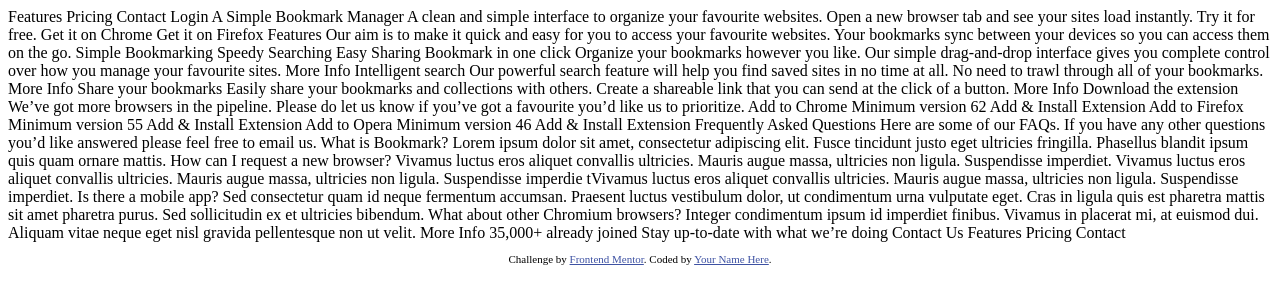
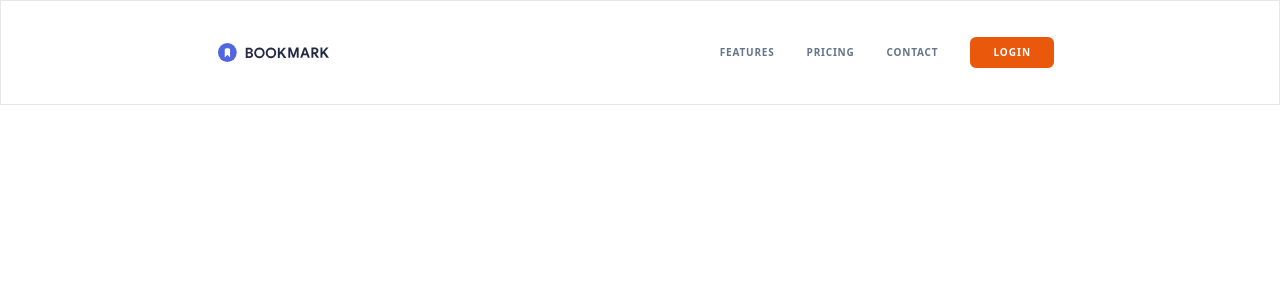
Before and after one commit to Ak-ko/WDF_Batch_1_GP_Project_T2, a website: page index.html in a window 1280 px wide. Drawn offline with Linux system fonts and the light colour scheme.

Commit message:
Navigation: responsive in both sm and lg

```diff
--- a/index.html
+++ b/index.html
@@ -1,134 +1,140 @@
 <!DOCTYPE html>
 <html lang="en">
   <head>
-  <meta charset="UTF-8">
-  <meta name="viewport" content="width=device-width, initial-scale=1.0"> <!-- displays site properly based on user's device -->
+    <meta charset="UTF-8" />
+    <meta name="viewport" content="width=device-width, initial-scale=1.0" />
+    <!-- displays site properly based on user's device -->
 
-  <link rel="icon" type="image/png" sizes="32x32" href="./images/favicon-32x32.png">
+    <link
+      rel="icon"
+      type="image/png"
+      sizes="32x32"
+      href="./images/favicon-32x32.png" />
 
-  <title>Frontend Mentor | Bookmark landing page</title>
+    <title>TEAM_2 | Bookmark landing page</title>
+
+    <!-- output css using tailwind cli-->
+    <link rel="stylesheet" href="./dist/output.css" />
 
     <!-- Feel free to remove these styles or customise in your own stylesheet 👍 -->
     <style>
-    .attribution { font-size: 11px; text-align: center; }
-    .attribution a { color: hsl(228, 45%, 44%); }
+      .attribution {
+        font-size: 11px;
+        text-align: center;
+      }
+      .attribution a {
+        color: hsl(228, 45%, 44%);
+      }
     </style>
   </head>
   <body>
+    <!-- Navigation bar -->
+    <div>
+      <nav
+        class="flex justify-between lg:justify-around items-center px-5 lg:ps-10 lg:pr-12 py-9 border">
+        <!-- logo -->
+        <div>
+          <img
+            src="./images/logo-bookmark.svg"
+            alt="logo_bookmark"
+            class="w-full lg:w-[75%]" />
+        </div>
 
-  Features
-  Pricing
-  Contact
-  Login
+        <!-- nav_links -->
+        <div
+          class="hidden lg:flex justify-around items-center gap-8 font-bold text-[10px] tracking-[0.8px]">
+          <div>
+            <a href="#" class="text-slate-500 hover:text-orange-400"
+              >FEATURES</a
+            >
+          </div>
 
-  A Simple Bookmark Manager
+          <div>
+            <a href="#" class="text-slate-500 hover:text-orange-400">PRICING</a>
+          </div>
 
-  A clean and simple interface to organize your favourite websites. Open a new
-  browser tab and see your sites load instantly. Try it for free.
+          <div>
+            <a href="#" class="text-slate-500 hover:text-orange-400">CONTACT</a>
+          </div>
 
-  Get it on Chrome
-  Get it on Firefox
+          <div>
+            <button
+              class="tracking-[1px] text-white bg-orange-600 border-2 border-orange-600 hover:bg-transparent hover:text-slate-500 px-[21px] py-[6px] rounded-md">
+              LOGIN
+            </button>
+          </div>
+        </div>
 
-  Features
+        <div class="lg:hidden">
+          <img src="./images/icon-hamburger.svg" alt="manu_icon" />
+        </div>
 
-  Our aim is to make it quick and easy for you to access your favourite websites.
-  Your bookmarks sync between your devices so you can access them on the go.
+        <!-- nav_menu -->
+      </nav>
+    </div>
 
-  Simple Bookmarking
-  Speedy Searching
-  Easy Sharing
-
-  Bookmark in one click
-
-  Organize your bookmarks however you like. Our simple drag-and-drop interface
-  gives you complete control over how you manage your favourite sites.
-
-  More Info
-
-  Intelligent search
-
-  Our powerful search feature will help you find saved sites in no time at all.
-  No need to trawl through all of your bookmarks.
-
-  More Info
-
-  Share your bookmarks
-
-  Easily share your bookmarks and collections with others. Create a shareable
-  link that you can send at the click of a button.
-
-  More Info
-
-  Download the extension
-
-  We’ve got more browsers in the pipeline. Please do let us know if you’ve
-  got a favourite you’d like us to prioritize.
-
-  Add to Chrome
-  Minimum version 62
-  Add & Install Extension
-
-  Add to Firefox
-  Minimum version 55
-  Add & Install Extension
-
-  Add to Opera
-  Minimum version 46
-  Add & Install Extension
-
-  Frequently Asked Questions
-
-  Here are some of our FAQs. If you have any other questions you’d like
-  answered please feel free to email us.
+    <!-- Features Pricing Contact Login A Simple Bookmark Manager A clean and simple
+    interface to organize your favourite websites. Open a new browser tab and
+    see your sites load instantly. Try it for free. Get it on Chrome Get it on
+    Firefox Features Our aim is to make it quick and easy for you to access your
+    favourite websites. Your bookmarks sync between your devices so you can
+    access them on the go. Simple Bookmarking Speedy Searching Easy Sharing
+    Bookmark in one click Organize your bookmarks however you like. Our simple
+    drag-and-drop interface gives you complete control over how you manage your
+    favourite sites. More Info Intelligent search Our powerful search feature
+    will help you find saved sites in no time at all. No need to trawl through
+    all of your bookmarks. More Info Share your bookmarks Easily share your
+    bookmarks and collections with others. Create a shareable link that you can
+    send at the click of a button. More Info Download the extension We’ve got
+    more browsers in the pipeline. Please do let us know if you’ve got a
+    favourite you’d like us to prioritize. Add to Chrome Minimum version 62 Add
+    & Install Extension Add to Firefox Minimum version 55 Add & Install
+    Extension Add to Opera Minimum version 46 Add & Install Extension Frequently
+    Asked Questions Here are some of our FAQs. If you have any other questions
+    you’d like answered please feel free to email us. -->
 
     <!-- Question 1 -->
-  What is Bookmark?
+    <!-- What is Bookmark? -->
 
     <!-- Answer 1 -->
-  Lorem ipsum dolor sit amet, consectetur adipiscing elit. Fusce tincidunt
-  justo eget ultricies fringilla. Phasellus blandit ipsum quis quam ornare mattis.
+    <!-- Lorem ipsum dolor sit amet, consectetur adipiscing elit. Fusce tincidunt
+    justo eget ultricies fringilla. Phasellus blandit ipsum quis quam ornare
+    mattis. -->
 
     <!-- Question 2 -->
-  How can I request a new browser?
+    <!-- How can I request a new browser? -->
 
     <!-- Answer 2 -->
-  Vivamus luctus eros aliquet convallis ultricies. Mauris augue massa, ultricies non ligula.
-  Suspendisse imperdiet. Vivamus luctus eros aliquet convallis ultricies. Mauris augue massa,
-  ultricies non ligula. Suspendisse imperdie tVivamus luctus eros aliquet convallis ultricies.
-  Mauris augue massa, ultricies non ligula. Suspendisse imperdiet.
+    <!-- Vivamus luctus eros aliquet convallis ultricies. Mauris augue massa,
+    ultricies non ligula. Suspendisse imperdiet. Vivamus luctus eros aliquet
+    convallis ultricies. Mauris augue massa, ultricies non ligula. Suspendisse
+    imperdie tVivamus luctus eros aliquet convallis ultricies. Mauris augue
+    massa, ultricies non ligula. Suspendisse imperdiet. -->
 
     <!-- Question 3 -->
-  Is there a mobile app?
+    <!-- Is there a mobile app? -->
 
     <!-- Answer 3 -->
-  Sed consectetur quam id neque fermentum accumsan. Praesent luctus vestibulum dolor, ut condimentum
-  urna vulputate eget. Cras in ligula quis est pharetra mattis sit amet pharetra purus. Sed
-  sollicitudin ex et ultricies bibendum.
+    <!-- Sed consectetur quam id neque fermentum accumsan. Praesent luctus vestibulum
+    dolor, ut condimentum urna vulputate eget. Cras in ligula quis est pharetra
+    mattis sit amet pharetra purus. Sed sollicitudin ex et ultricies bibendum. -->
 
     <!-- Question 4 -->
-  What about other Chromium browsers?
+    <!-- What about other Chromium browsers? -->
 
     <!-- Answer 4 -->
-  Integer condimentum ipsum id imperdiet finibus. Vivamus in placerat mi, at euismod dui. Aliquam
-  vitae neque eget nisl gravida pellentesque non ut velit.
+    <!-- Integer condimentum ipsum id imperdiet finibus. Vivamus in placerat mi, at
+    euismod dui. Aliquam vitae neque eget nisl gravida pellentesque non ut
+    velit. More Info 35,000+ already joined Stay up-to-date with what we’re
+    doing Contact Us Features Pricing Contact -->
 
-  More Info
-
-  35,000+ already joined
-
-  Stay up-to-date with what we’re doing
-
-  Contact Us
-
-  Features
-  Pricing
-  Contact
-
-  <footer>
+    <!-- <footer>
       <p class="attribution">
-      Challenge by <a href="https://www.frontendmentor.io?ref=challenge" target="_blank">Frontend Mentor</a>.
-      Coded by <a href="#">Your Name Here</a>.
+        Challenge by
+        <a href="https://www.frontendmentor.io?ref=challenge" target="_blank"
+          >Frontend Mentor</a
+        >. Coded by <a href="#">TEAM TWO</a>.
       </p>
-  </footer>
+    </footer> -->
   </body>
 </html>
--- /dev/null
+++ b/package.json
@@ -0,0 +1,5 @@
+{
+  "devDependencies": {
+    "tailwindcss": "^3.3.3"
+  }
+}
--- /dev/null
+++ b/src/input.css
@@ -0,0 +1,3 @@
+@tailwind base;
+@tailwind components;
+@tailwind utilities;
--- /dev/null
+++ b/tailwind.config.js
@@ -0,0 +1,8 @@
+/** @type {import('tailwindcss').Config} */
+module.exports = {
+  content: ["./index.html"],
+  theme: {
+    extend: {},
+  },
+  plugins: [],
+}
```
Also changed, not shown: dist/output.css (added), 1 other file. Lines whose indentation alone changed are shown as unchanged.
